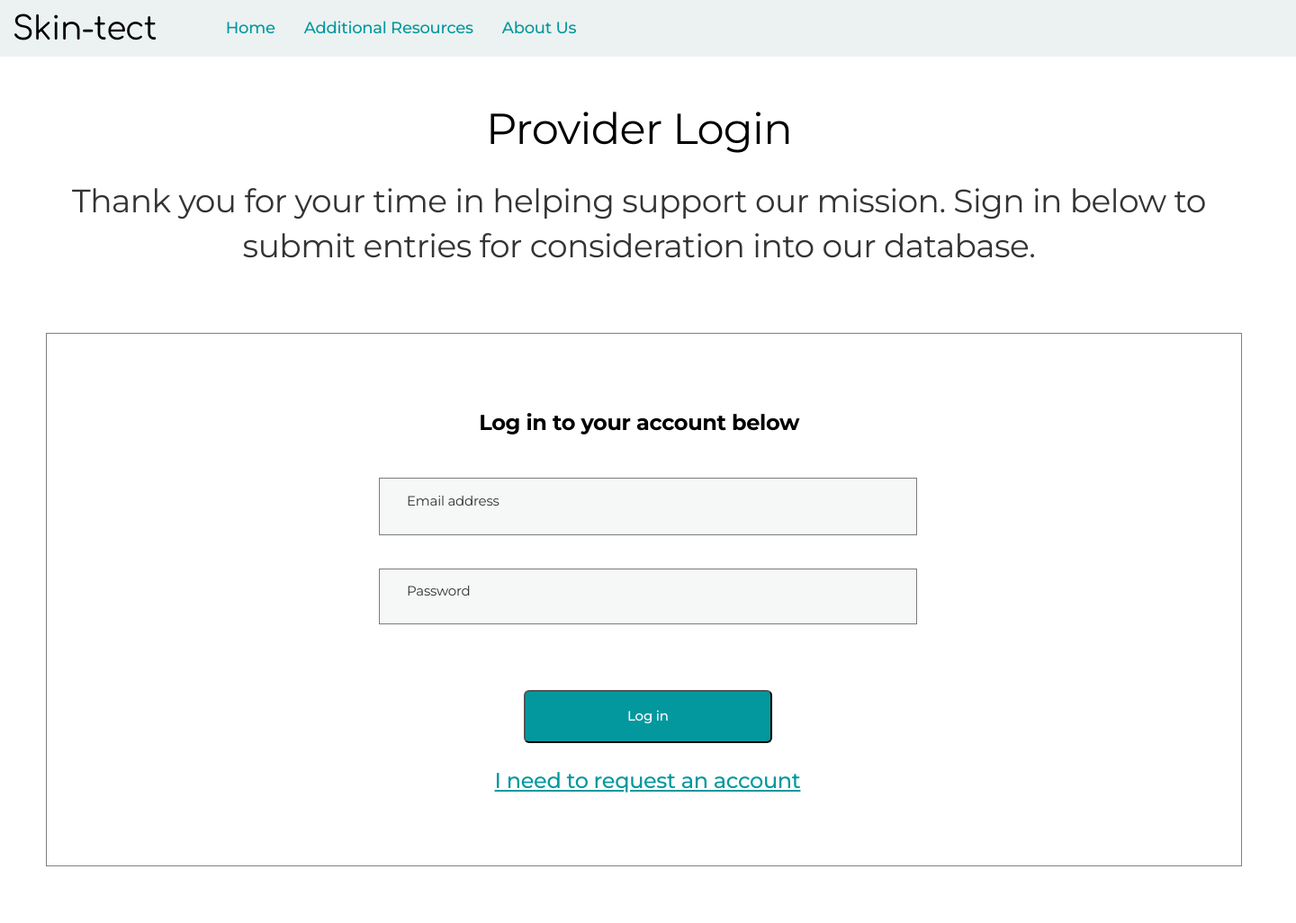
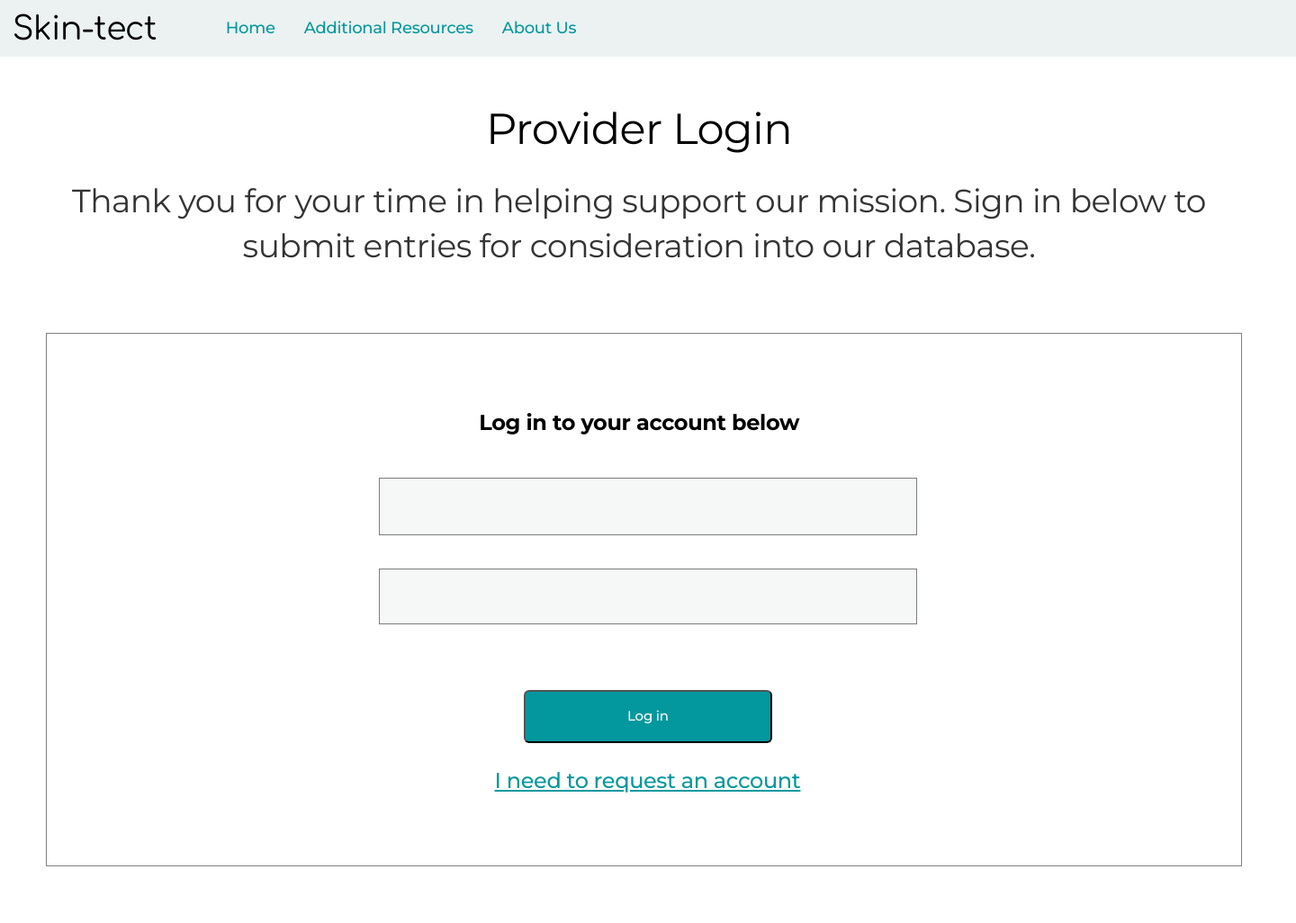
Before and after one commit to VanL15/Skin-tect, a Django app: template mysite/myapp/templates/Skin-tect/page-1/healthcare-login.html in a window 1440 px wide. Shown: the whole page at 90% size. Run offline with Django 4.2, Linux system fonts and the light colour scheme; the template is opened without the code that fills it, so the values that code supplies are empty.

Commit message:
login fields

```diff
--- a/mysite/myapp/templates/Skin-tect/page-1/healthcare-login.html
+++ b/mysite/myapp/templates/Skin-tect/page-1/healthcare-login.html
@@ -27,8 +27,8 @@
     </div>
     <div class="group-TYZ"column">
       <p class="log-in-to-your-account-below-7t1"leaf">Log in to your account below</p>
-      <div class="auto-group-xvem-dzm"leaf">Email address</div>
-      <div class="auto-group-zftr-h7T"leaf">Password</div>
+      <input class="auto-group-xvem-dzm"leaf" name="email_address" default="Email address"></input>
+      <input class="auto-group-zftr-h7T"leaf" name="password" default="Password"></input>
       <button class="button-bc9"leaf" onClick="window.location.href='provider-scan.html';">Log in</button>
       <div class="i-need-to-request-an-account-9n5"leaf">I need to request an account</div>
     </div>
```
